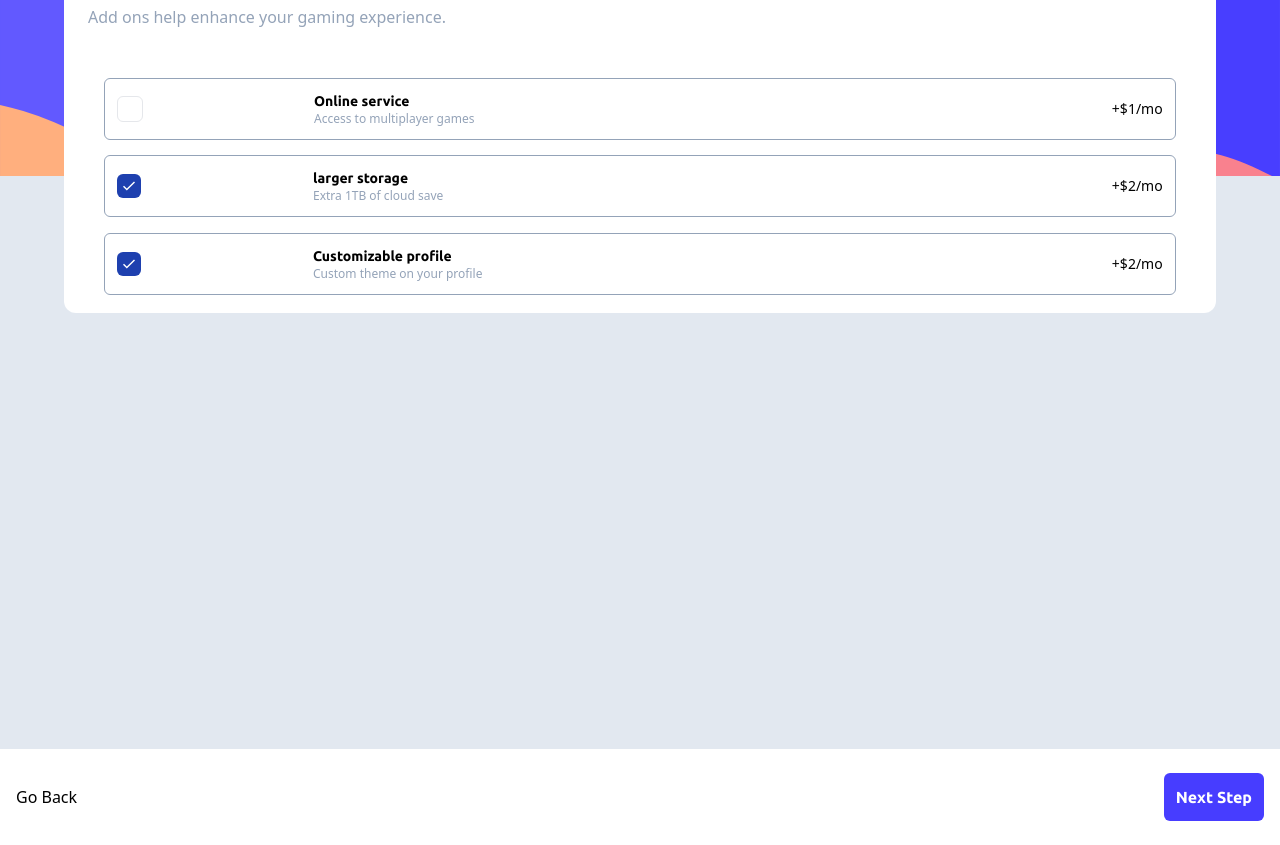
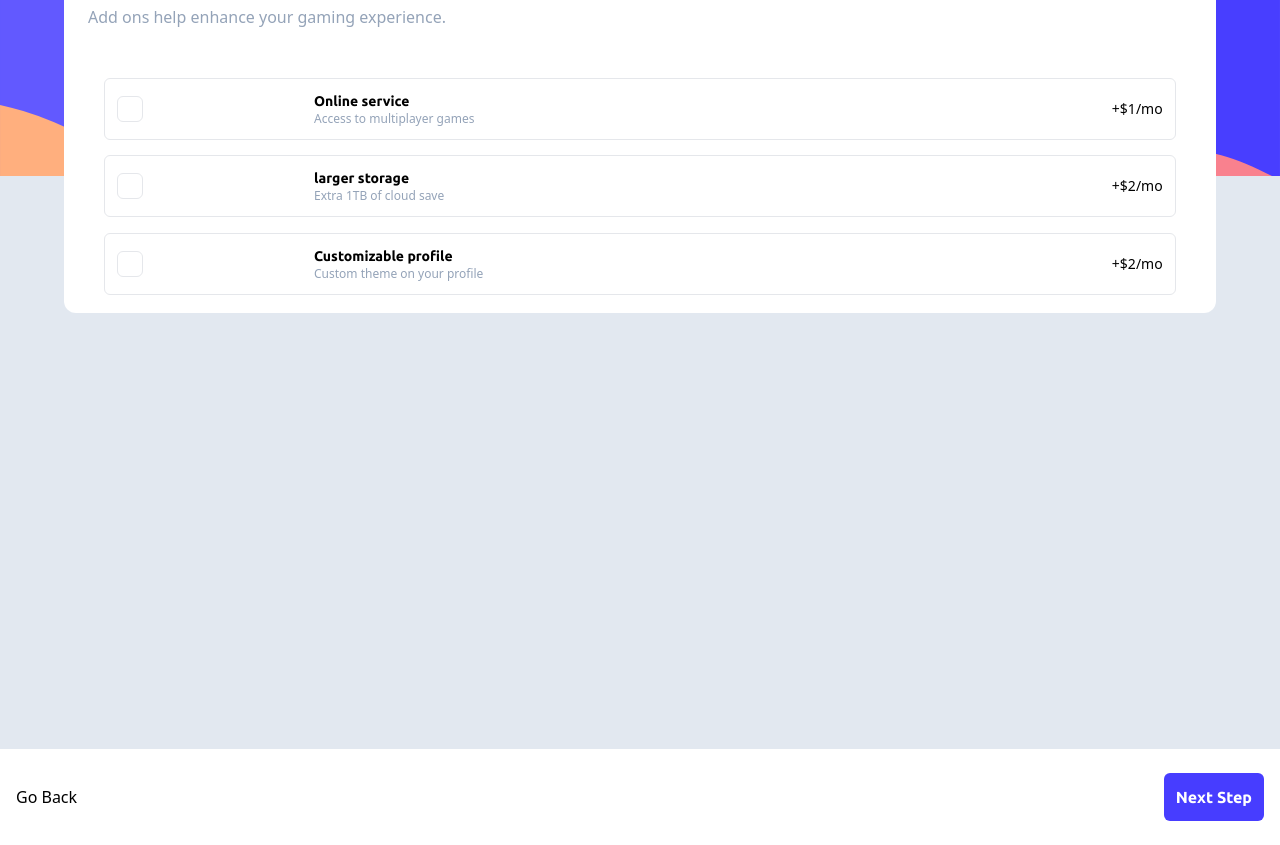
Before and after one commit to neriyaMalachi/Multi-stap-form-challenge, a Next.js app: page /ui/PickAddOns in a window 1280 px wide. Built offline with nearby package versions, Linux system fonts and the light colour scheme.

Commit message:
finish pickAddons

```diff
--- a/app/(client)/(routes)/ui/PickAddOns/page.tsx
+++ b/app/(client)/(routes)/ui/PickAddOns/page.tsx
@@ -2,7 +2,37 @@
 import React, { useState } from "react";
 import { IoMdCheckmark } from "react-icons/io";
 const page = () => {
-  const [onlineService, setOnlineService] = useState(false);
+  type TG = {
+    title: string;
+    description: string;
+    price: string;
+    selected: boolean;
+    id: number;
+  };
+  // eslint-disable-next-line react-hooks/rules-of-hooks
+  const [typeGaming, setTypeGaming] = useState<TG[]>([
+    {
+      title: "Online service",
+      description: " Access to multiplayer games",
+      price: "1",
+      selected: false,
+      id: 1,
+    },
+    {
+      title: "larger storage",
+      description: " Extra 1TB of cloud save",
+      price: "2",
+      selected: false,
+      id: 2,
+    },
+    {
+      title: "Customizable profile",
+      description: "Custom theme on your profile",
+      price: "2",
+      selected: false,
+      id: 3,
+    },
+  ]);
   return (
     <div className="body flex justify-center bg-slate-200 h-[573px] -mt-6 ">
       <div className="card bg-white w-[90%] h-[380px] rounded-xl -mt-[19%]">
@@ -13,77 +43,56 @@ const page = () => {
           </p>
         </div>
         <div className="typesSelecte flex flex-col justify-evenly mt-4 items-center h-[65%]">
-          {/* Online service */}
+          {typeGaming.map((item, index) => {
+            return (
               <div
+                key={index}
                 onClick={() => {
-              onlineService ? setOnlineService(false) : setOnlineService(true);
+                  item.selected
+                    ? setTypeGaming((limitSelect: TG[]) =>
+                        limitSelect.map((select) =>
+                          item.id === select.id
+                            ? { ...select, selected: false }
+                            : select
+                        )
+                      )
+                    : setTypeGaming((limitSelect: TG[]) =>
+                        limitSelect.map((select) =>
+                          item.id === select.id
+                            ? { ...select, selected: true }
+                            : select
+                        )
+                      );
                 }}
                 className={`${
-              onlineService ? "border-blue-600" : "border-slate-400"
-            }flex items-center w-[93%] p-3 rounded-md border border-slate-400  hover:border-blue-600`}
+                  item.selected
+                    ? "border border-blue-600"
+                    : "border border-slate-400"
+                }flex items-center w-[93%] p-3 rounded-md `}
               >
                 <div className="flex justify-between  w-full items-center">
                   <div className="flex items-center ">
                     <button
                       className={`${
-                    onlineService ? " bg-blue-800 text-white " : "bg-white text-white border"
+                        item.selected
+                          ? " bg-blue-800 text-white "
+                          : "bg-white text-white border"
                       } p-1 rounded-md font-Ubuntu-Bold`}
                     >
                       <IoMdCheckmark />
                     </button>
                   </div>
                   <div className="w-[60%]">
-                <h1 className="font-Ubuntu-Bold text-sm">Online service</h1>
-                <p className="text-xs text-slate-400">
-                  Access to multiplayer games
-                </p>
+                    <h1 className="font-Ubuntu-Bold text-sm">{item.title}</h1>
+                    <p className="text-xs text-slate-400">{item.description}</p>
                   </div>
                   <div className="">
-                <p className="text-sm">+$1/mo</p>
+                    <p className="text-sm">+${item.price}/mo</p>
                   </div>
                 </div>
               </div>
-          {/* larger storage */}
-          <div className="flex items-center w-[93%] p-3 rounded-md border border-slate-400  hover:border-blue-600">
-            <div className="flex justify-between  w-full items-center">
-              <div className="flex items-center ">
-                <button className="text-white bg-blue-800 p-1 rounded-md font-Ubuntu-Bold ">
-                  <IoMdCheckmark />
-                </button>
-              </div>
-              <div className="  w-[60%]">
-                <h1 className="font-Ubuntu-Bold text-sm">larger storage</h1>
-                <p className="text-xs text-slate-400">
-                  Extra 1TB of cloud save
-                </p>
-              </div>
-              <div className="">
-                <p className="text-sm">+$2/mo</p>
-              </div>
-            </div>
-          </div>
-          {/*Customizable profile  */}
-          <div className="flex items-center w-[93%] p-3 rounded-md border border-slate-400  hover:border-blue-600">
-            <div></div>
-            <div className="flex justify-between  w-full items-center">
-              <div className="flex items-center ">
-                <button className="text-white bg-blue-800 p-1 rounded-md font-Ubuntu-Bold ">
-                  <IoMdCheckmark />
-                </button>
-              </div>
-              <div className="w-[60%]">
-                <h1 className="font-Ubuntu-Bold text-sm">
-                  Customizable profile
-                </h1>
-                <p className="text-xs text-slate-400">
-                  Custom theme on your profile
-                </p>
-              </div>
-              <div className="">
-                <p className="text-sm">+$2/mo</p>
-              </div>
-            </div>
-          </div>
+            );
+          })}
         </div>
       </div>
     </div>
```
Lines whose indentation alone changed are shown as unchanged.
